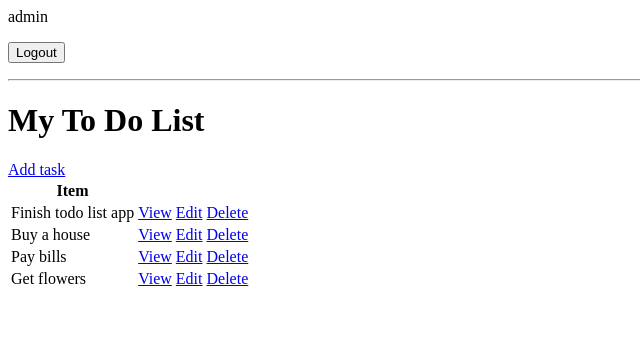
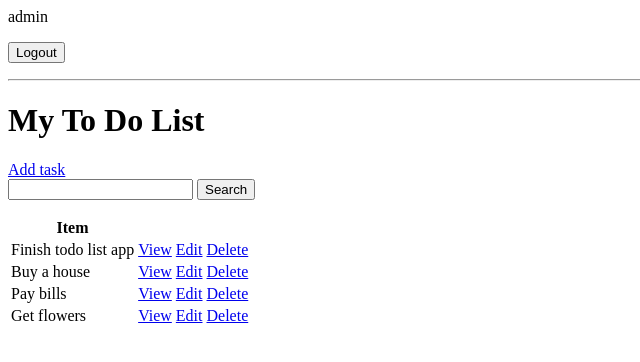
Before and after one commit to mcalheiro/python-django-todo-list, a Django app: page / in a window 1280 px wide. Shown: the top 362 px of the page, without its empty margins (0-640 px from the left). Run offline with Django 5.2, Linux system fonts and the light colour scheme; a user stored in the database is signed in; data comes from the database, SQL or seed files in the repository.

Commit message:
Adding search into task list view

```diff
--- a/todo_list/base/templates/base/task_list.html
+++ b/todo_list/base/templates/base/task_list.html
@@ -12,6 +12,12 @@
 <hr>
 <h1>My To Do List</h1>
 <a href="{% url 'task-create' %}">Add task</a>
+
+<form method="GET">
+    <input type="text" name="search-area" value="{{search_input}}">
+    <input type="submit" value="Search">
+</form>
+
 <table>
     <tr>
         <th>Item</th>
--- a/todo_list/base/views.py
+++ b/todo_list/base/views.py
@@ -36,7 +36,7 @@ class RegisterPage(FormView):
     def get(self, *args, **kwargs):
         if self.request.user.is_authenticated:
             return redirect("tasks")
-        return super(RegisterPage, self).get(a*args, **kwargs)
+        return super(RegisterPage, self).get(**args, **kwargs)
 
 
 class TaskList(LoginRequiredMixin, ListView):
@@ -47,6 +47,11 @@ class TaskList(LoginRequiredMixin, ListView):
         context = super().get_context_data(**kwargs)
         context["tasks"] = context["tasks"].filter(user=self.request.user)
         context["count"] = context["tasks"].filter(complete=False).count()
+        search_input = self.request.GET.get("search-area") or ""
+        if search_input:
+            context["tasks"] = context["tasks"].filter(title__icontains=search_input)
+
+        context["search_input"] = search_input
         return context
 
 
```
